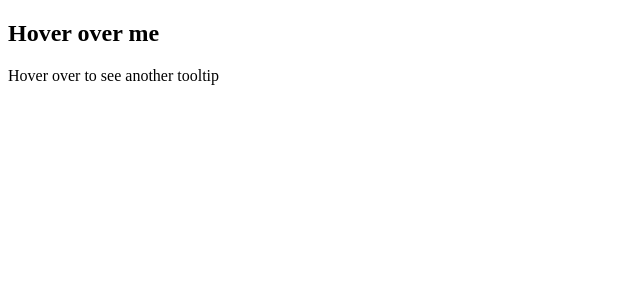
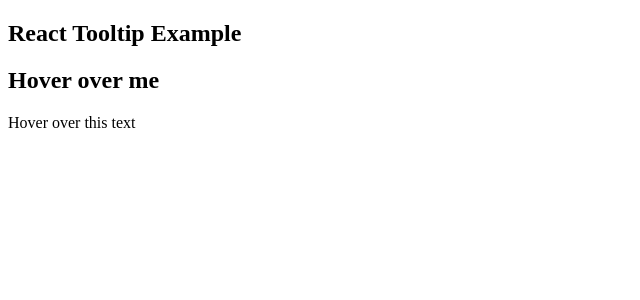
Before and after one commit to acciojob/react-composition-3-rohitgalande1032, a React app: page / in a window 1280 px wide. Shown: the top 300 px of the page, without its empty margins (0-640 px from the left). Built offline with nearby package versions, Linux system fonts and the light colour scheme.

Commit message:
code update

```diff
--- a/src/components/App.js
+++ b/src/components/App.js
@@ -1,21 +1,21 @@
+import React from "react";
+import Tooltip from "./Tooltip";
 
-import React, { useState } from "react";
-import './../styles/App.css';
-import Tooltip from "./Tooltip.js";
-import Tooltip2 from "./Tooltip2.js";
 
 const App = () => {
   return (
-    <div>
-         <Tooltip text="This is a tooltip!">
-            <h2 className="tooltipText">Hover over me</h2>
-        </Tooltip>
+    <div className="app">
+      <h2>React Tooltip Example</h2>
 
-        <Tooltip2 text="This is another tooltip">
-            <p className="tooltipText">Hover over to see another tooltip</p>
-        </Tooltip2>
+      <Tooltip text="I am a Tooltip!">
+        <h2 className="tooltip-btn">Hover over me</h2>
+      </Tooltip>
+
+      <Tooltip text="Another tooltip message">
+        <p className="tooltip-text">Hover over this text</p>
+      </Tooltip>
     </div>
-  )
-}
+  );
+};
 
-export default App
+export default App;
--- a/src/components/Tooltip.js
+++ b/src/components/Tooltip.js
@@ -1,23 +1,18 @@
-import React, { useState } from 'react'
+import React, { useState } from "react";
 
-const Tooltip = ({text, text2, children}) => {
+const Tooltip = ({ text, children }) => {
+  const [visible, setVisible] = useState(false);
 
-  const [visible, setVisible] = useState(false)
   return (
     <div
-      className="tooltip-container"
+      className="tooltip"
       onMouseEnter={() => setVisible(true)}
       onMouseLeave={() => setVisible(false)}
     >
       {children}
-      {visible &&
-      <div>
-        <h2 className="tooltip" style={{width: "100px", height: '50px', background:"red", borderRadius: '5px', padding: '5px', color:"white"}}>{text}</h2>
-      </div>
-      }
+      {visible && <div style={{width: '100px', height:'30px', background:'red', color:'white', padding:"10px", borderRadius:'5px'}} className="tooltiptext">{text}</div>}
     </div>
+  );
+};
 
-  );
-}
-
-export default Tooltip
+export default Tooltip;
--- a/src/components/Tooltip2.js
+++ /dev/null
@@ -1,24 +0,0 @@
-import React, { useState } from 'react'
-
-const Tooltip2 = ({text, children}) => {
-  const [visible, setVisible] = useState(false)
-    return (
-      <div
-        className="tooltip-container"
-        onMouseEnter={() => setVisible(true)}
-        onMouseLeave={() => setVisible(false)}
-        data-testid="tooltip-container"
-      >
-        {children}
-        {visible &&
-        <div>
-          <p className="tooltip" data-testid="tooltip" style={{width: "100px", height: '50px', background:"red", borderRadius: '5px', padding: '5px', color:"white"}}>{text}</p>
-
-        </div>
-        }
-      </div>
-
-    );
-}
-
-export default Tooltip2
```
